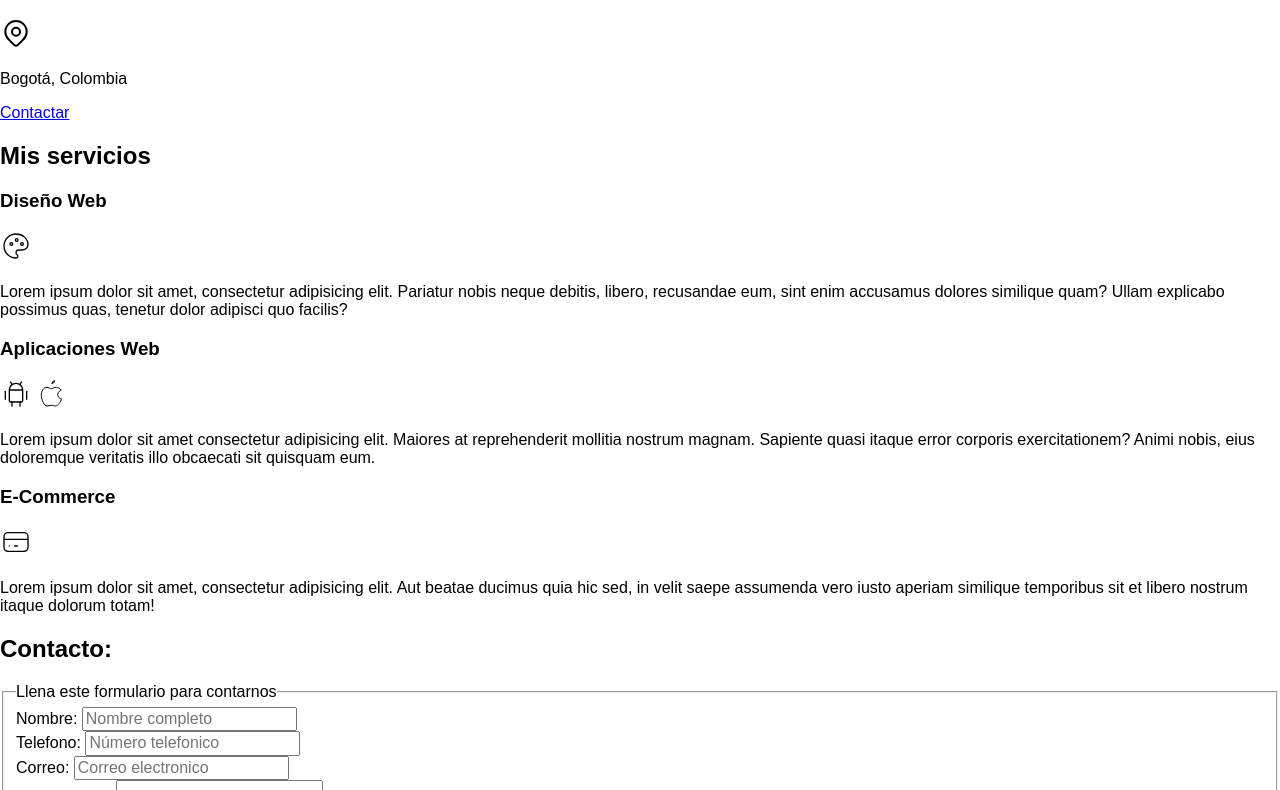
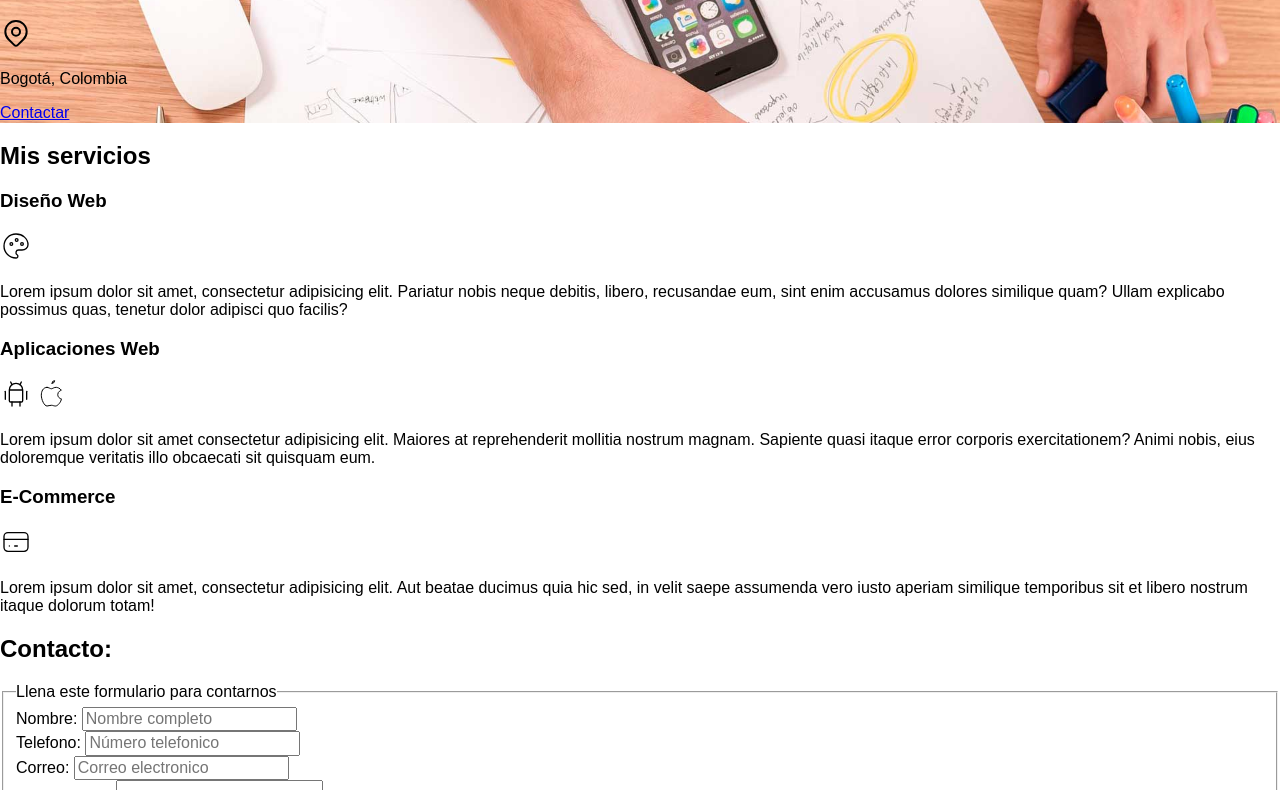
Before and after one commit to Carlos-Puerto/freelancer_inicio, a plain HTML site: page index.html in a window 1280 px wide. Shown: the part 227-1017 px from the top of the page. Drawn offline with Linux system fonts and the light colour scheme.

Commit message:
Se aplico un codigo que es para que todo se ajuste en cuestion de tamaños

```diff
--- a/css/index.css
+++ b/css/index.css
@@ -9,6 +9,10 @@
 
 html {
     font-size: 62.5%;
+    box-sizing: border-box;
+}
+*, *:before, *:after {
+  box-sizing: inherit;
 }
 
 body {
@@ -60,3 +64,9 @@ body {
     background-color: var(--primario);
     color: var(--oscuro);
 }
+
+.hero {
+    background-image: url(../freelancer_inicio/hero.jpg);
+    background-repeat: no-repeat;
+    background-size: cover;
+}
--- a/index.html
+++ b/index.html
@@ -23,12 +23,13 @@
         </nav>
     </div>
 
-
-    <section>
-        <h2 class="titulo">Diseñador y Desarrollo Web Freelancer</h2>
-        <svg xmlns="http://www.w3.org/2000/svg" viewBox="0 0 24 24" fill="none" stroke="currentColor" stroke-linecap="round" stroke-linejoin="round" width="32" height="32" stroke-width="1.5"> <path d="M9 11a3 3 0 1 0 6 0a3 3 0 0 0 -6 0"></path> <path d="M17.657 16.657l-4.243 4.243a2 2 0 0 1 -2.827 0l-4.244 -4.243a8 8 0 1 1 11.314 0z"></path> </svg>
-        <p>Bogotá, Colombia</p>
-        <a href="#">Contactar</a>
+    <section class="hero">
+        <div class="contenido-hero">
+            <h2 class="titulo">Diseñador y Desarrollo Web Freelancer</h2>
+            <svg xmlns="http://www.w3.org/2000/svg" viewBox="0 0 24 24" fill="none" stroke="currentColor" stroke-linecap="round" stroke-linejoin="round" width="32" height="32" stroke-width="1.5"> <path d="M9 11a3 3 0 1 0 6 0a3 3 0 0 0 -6 0"></path> <path d="M17.657 16.657l-4.243 4.243a2 2 0 0 1 -2.827 0l-4.244 -4.243a8 8 0 1 1 11.314 0z"></path> </svg>
+            <p>Bogotá, Colombia</p>
+            <a href="#">Contactar</a>
+        </div>
     </section>
 
     <main>
```
